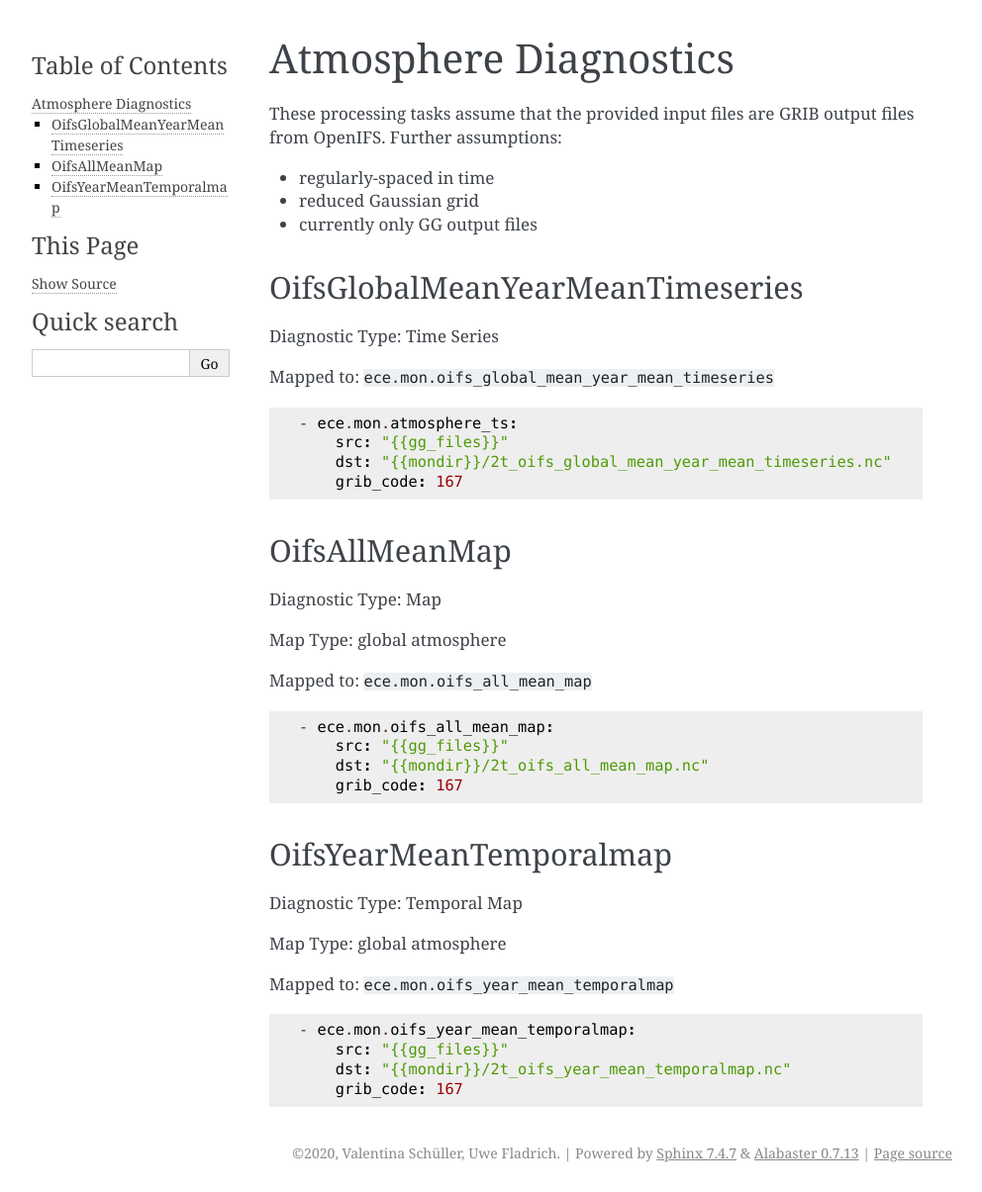
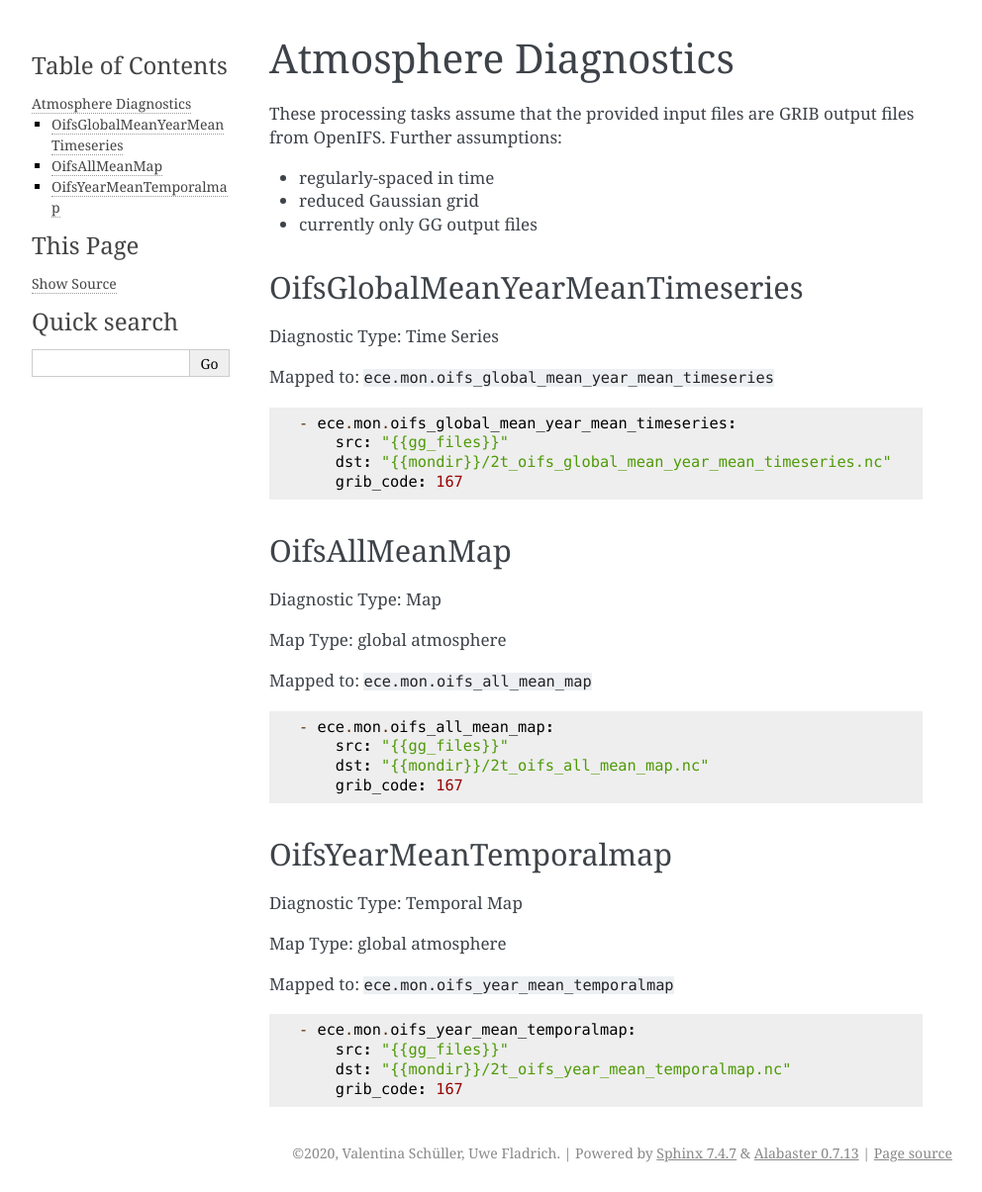
Before and after one commit to uwefladrich/scriptengine-tasks-ecearth, a Sphinx documentation site: the page built from docs/sphinx/source/tasks/monitoring/atmosphere-diagnostics.rst, in a window 1280 px wide. Shown: the whole page at 99% size, without its empty margins (148-1140 px from the left). Built offline with Sphinx 7.4.7, drawn with Linux system fonts in a browser that asks for light colours.

Commit message:
Documentation Updates

```diff
--- a/docs/sphinx/source/tasks/monitoring/atmosphere-diagnostics.rst
+++ b/docs/sphinx/source/tasks/monitoring/atmosphere-diagnostics.rst
@@ -17,7 +17,7 @@ Mapped to: ``ece.mon.oifs_global_mean_year_mean_timeseries``
 
 ::
 
-    - ece.mon.atmosphere_ts:
+    - ece.mon.oifs_global_mean_year_mean_timeseries:
         src: "{{gg_files}}"
         dst: "{{mondir}}/2t_oifs_global_mean_year_mean_timeseries.nc"
         grib_code: 167
--- a/docs/sphinx/source/tasks/monitoring/computational-diagnostics.rst
+++ b/docs/sphinx/source/tasks/monitoring/computational-diagnostics.rst
@@ -10,7 +10,7 @@ Diagnostic Type: Scalar
 ::
 
     - ece.mon.scalar:
-        long_name: "Experiment ID"
+        title: "Experiment ID"
         value: "{{exp_id}}"
         dst: "{{mondir}}/expid_scalar.yml"
 
@@ -33,9 +33,9 @@ Diagnostic Type: Scalar
 ::
 
     - ece.mon.simulatedyears_rte_scalar:
-        dst: "{{mondir}}/simulatedyears_rte_scalar.yml"
         start: "{{start}}"
         end: "{{leg.end}}"
+        dst: "{{mondir}}/simulatedyears_rte_scalar.yml"
 
 
 Timeseries
--- a/docs/sphinx/source/tasks/monitoring/presentation-tasks.rst
+++ b/docs/sphinx/source/tasks/monitoring/presentation-tasks.rst
@@ -9,7 +9,7 @@ Mapped to ``ece.mon.presentation.markdown``.
 
 ::
 
-    - ece.mon.presentation.markdown
+    - ece.mon.presentation.markdown:
         src:
             - "{{mondir}}/description.yml"
             - "{{mondir}}/exp-id.yml"
@@ -52,7 +52,7 @@ Mapped to ``ece.mon.presentation.redmine``.
 
 ::
 
-    - ece.mon.presentation.redmine
+    - ece.mon.presentation.redmine:
         src:
             - "{{mondir}}/description.yml"
             - "{{mondir}}/exp-id.yml"
```
